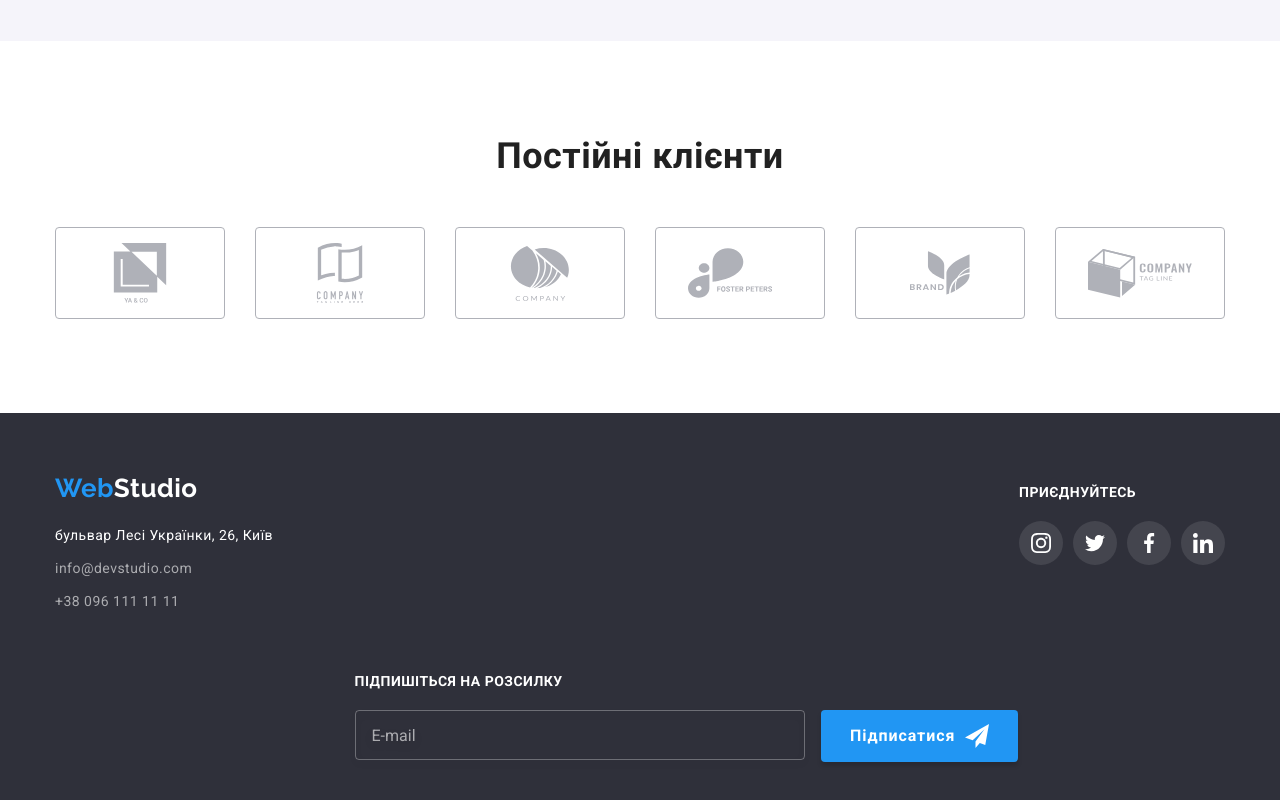
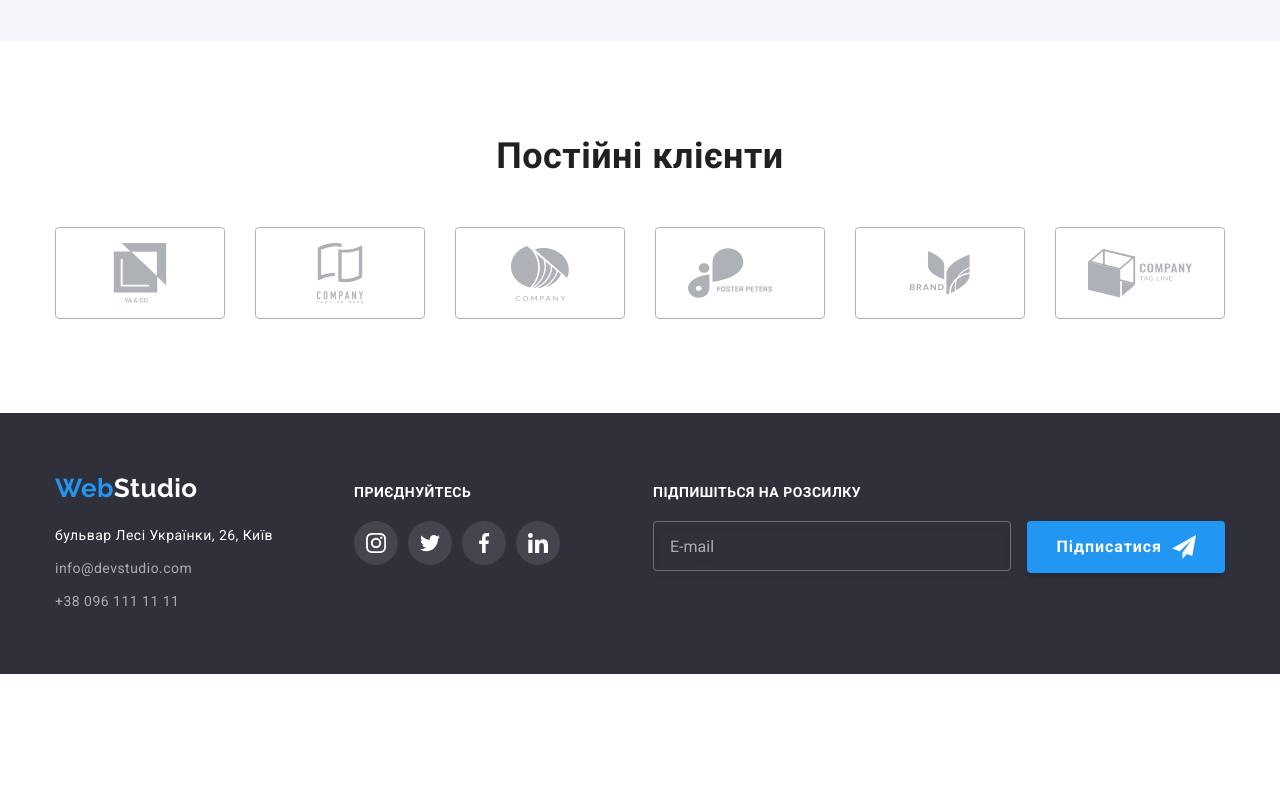
Before and after one commit to Oleg833/goit-markup-hw-08, a plain HTML site: page index.html in a window 1280 px wide. Shown: the part 2267-3067 px from the top of the page. After the commit the page ends 2941 px from the top, so only its background shows below. Drawn offline with nearby package versions, Linux system fonts and the light colour scheme.

Commit message:
width 358px

```diff
--- a/sass/components/_footer.scss
+++ b/sass/components/_footer.scss
@@ -4,28 +4,29 @@
     padding: 60px 0;
 }
 .footer__control-box {
-    display: flex;
-    flex-direction: column;
-    align-items: center;
-    justify-content: center;
-    flex-wrap: wrap;
+    // display: flex;
+    // flex-direction: column;
+    // align-items: center;
+    // justify-content: center;
+    // flex-wrap: wrap;
 
-    row-gap: 60px;
+    // row-gap: 60px;
 
-    @media screen and (min-width: 768px) {
-        display: flex;
-        flex-direction: row;
-        // flex-basis: calc((100% - 60px) / 2);
-        align-items:flex-start;
-        justify-content: space-around;
+    // @media screen and (min-width: 768px) {
+    //     display: flex;
+    //     flex-direction: row;
+    //     // flex-basis: calc((100% - 60px) / 2);
+    //     align-items:flex-start;
+    //     justify-content: space-around;
 
-    }
+    // }
         // justify-content: space-between;
     @media screen and (min-width: 1200px) {
         display: flex;
         flex-direction: row;
         align-items: baseline;
-        // gap: 0;
+        justify-content: center;
+        gap: 0;
     }
 }
 .footer__address-box {
--- a/sass/components/_network-box.scss
+++ b/sass/components/_network-box.scss
@@ -3,9 +3,9 @@
     //     margin-left: 70px;
     //     margin-right: 70px;
     // }
-    // @media screen and (min-width: 1200px) {
-    //     margin-right: 0;
-    // }
+    @media screen and (min-width: 1200px) {
+        margin-right: 0;
+    }
     @media screen and (max-width: #{1200px-0.02}) {
         display: flex;
         flex-direction: column;
--- a/sass/components/_subscribe-box.scss
+++ b/sass/components/_subscribe-box.scss
@@ -47,7 +47,7 @@
 
     @media screen and (min-width: 1200px) {
         margin-bottom: 0;
-        min-width: 358px;
+        width: 358px;
         margin-right: 12px;
     }
 }
```
Also changed, not shown: css/main.css, css/main.min.css, 2 other files.
